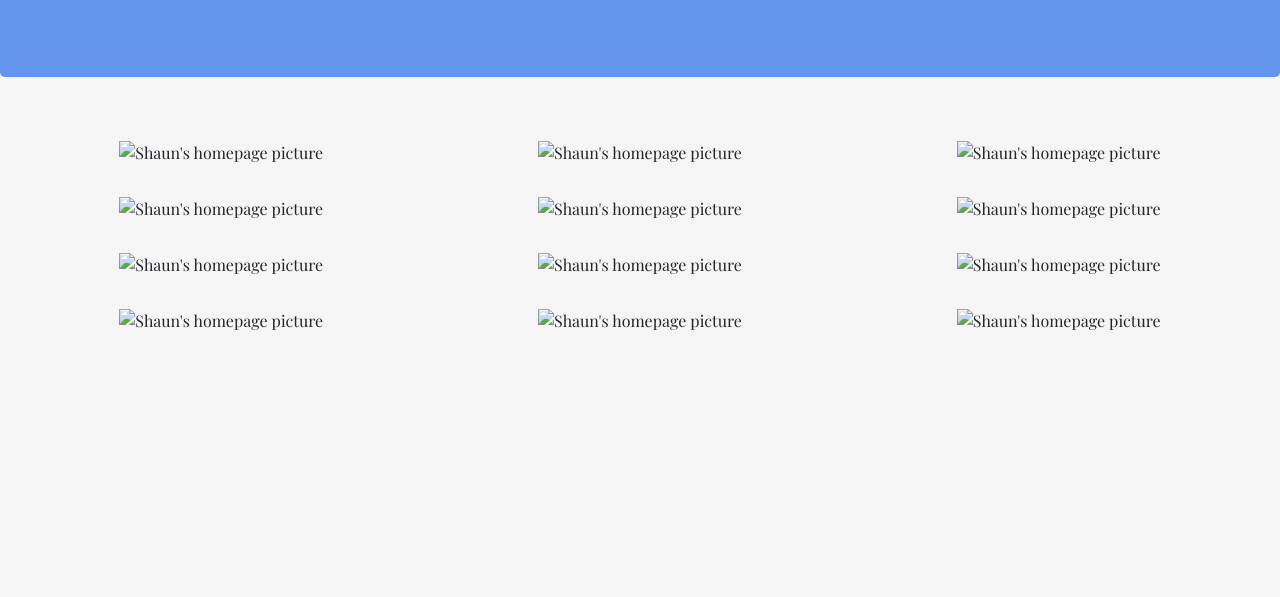
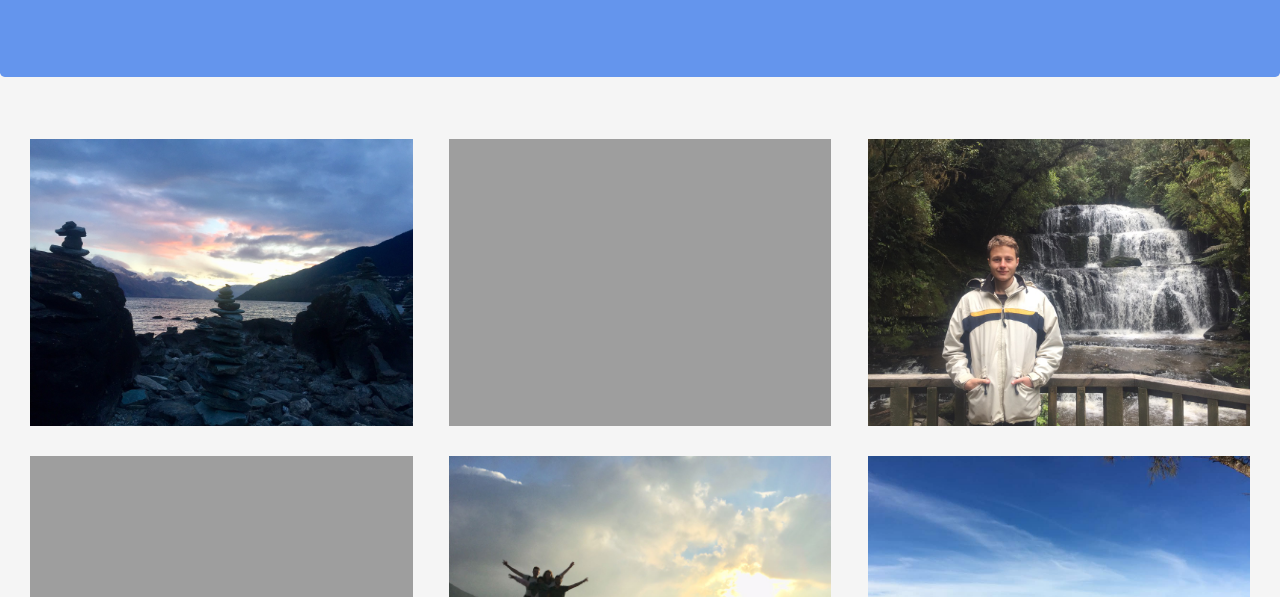
Before and after one commit to ShaunBillows/Homepage, a plain HTML site: page index.html in a window 1280 px wide. Shown: the part 203-800 px from the top of the page. Drawn offline with nearby package versions, Linux system fonts and the light colour scheme; the site is published under a folder, as on GitHub Pages, so addresses that start at the root find nothing.

Commit message:
images fix

```diff
--- a/index.html
+++ b/index.html
@@ -39,45 +39,45 @@
         <!-- picture gallary -->
         <div class="flexcontainerhomepage">
                   <div class="box">
-                      <img src="/images/1.jpeg" width=100% height=100% alt="Shaun's homepage picture">
+                      <img src="images/1.jpeg" width=100% height=100% alt="Shaun's homepage picture">
                   </div>
                   <div class="box">
-                    <img src="/images/2.JPG" width=100% height=100% alt="Shaun's homepage picture">
+                    <img src="images/2.JPG" width=100% height=100% alt="Shaun's homepage picture">
                   </div>
                   <div class="box">
-                    <img src="/images/3.jpeg"  width=100% height=100% alt="Shaun's homepage picture">
+                    <img src="images/3.jpeg"  width=100% height=100% alt="Shaun's homepage picture">
                   </div>
 
                   <div class="box">
-                    <img src="/images/13.JPG" width=100% height=100% alt="Shaun's homepage picture">
+                    <img src="images/13.JPG" width=100% height=100% alt="Shaun's homepage picture">
                   </div>
                   <div class="box">
-                    <img src="/images/5.JPG" width=100% height=100% alt="Shaun's homepage picture">
+                    <img src="images/5.JPG" width=100% height=100% alt="Shaun's homepage picture">
                   </div>
                   <div class="box">
-                    <img src="/images/6.JPG"  width=100% height=100% alt="Shaun's homepage picture">
+                    <img src="images/6.JPG"  width=100% height=100% alt="Shaun's homepage picture">
                   </div>
 
 
                   <div class="box">
-                    <img src="/images/7.JPG" width=100% height=100% alt="Shaun's homepage picture">
+                    <img src="images/7.JPG" width=100% height=100% alt="Shaun's homepage picture">
                   </div>
                   <div class="box">
-                      <img src="/images/16.JPG" width=100% height=100% alt="Shaun's homepage picture">
+                      <img src="images/16.JPG" width=100% height=100% alt="Shaun's homepage picture">
                   </div>
                   <div class="box">
-                      <img src="/images/9.jpg"  width=100% height=100% alt="Shaun's homepage picture">
+                      <img src="images/9.jpg"  width=100% height=100% alt="Shaun's homepage picture">
                   </div>
 
 
                   <div class="box">
-                    <img src="/images/25.jpg"  width=100% height=100% alt="Shaun's homepage picture">
+                    <img src="images/25.jpg"  width=100% height=100% alt="Shaun's homepage picture">
                 </div>
                   <div class="box">
-                      <img src="/images/11.JPG" width=100% height=100% alt="Shaun's homepage picture">
+                      <img src="images/11.JPG" width=100% height=100% alt="Shaun's homepage picture">
                   </div>
                   <div class="box">
-                      <img src="/images/17.JPG"  width=100% height=100% alt="Shaun's homepage picture">
+                      <img src="images/17.JPG"  width=100% height=100% alt="Shaun's homepage picture">
                   </div>
           </div>
       </div>
```
